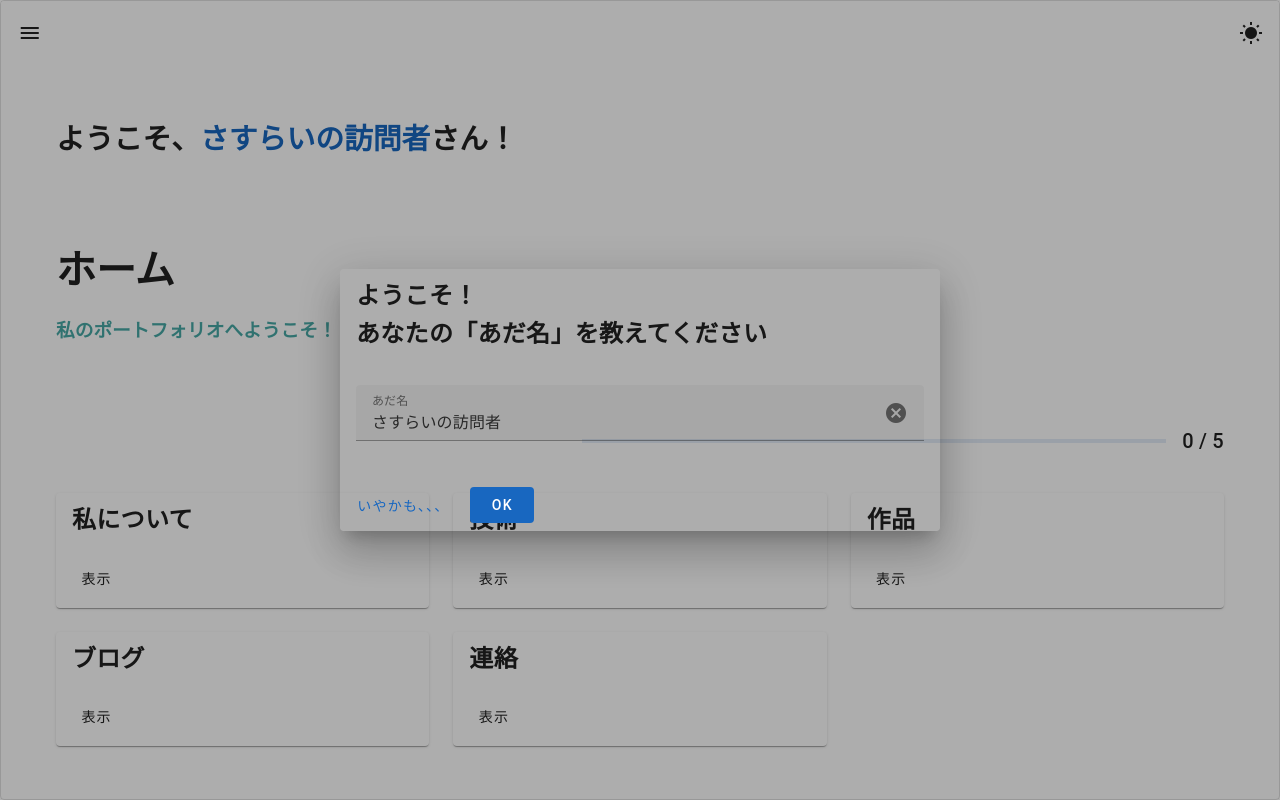
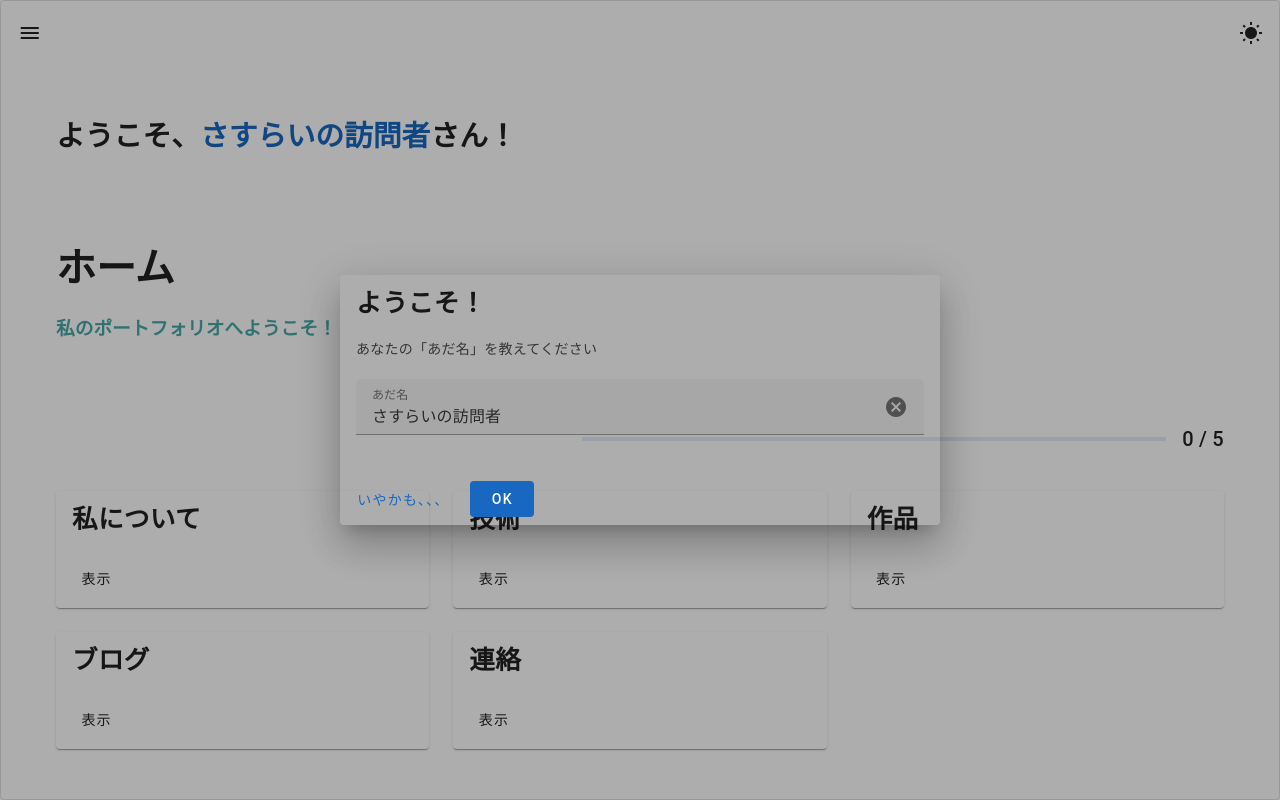
Before and after one commit to Kenokuda/my-portfolio, a Nuxt app in the folder my-portfolio/: page / in a window 1280 px wide. Built offline with nearby package versions, Linux system fonts and the light colour scheme.

Commit message:
add: /aboutページと最初のダイアログをスマホ対応 fix: ダイアログの外をクリックしてもダイアログが消えないようにする

```diff
--- a/my-portfolio/pages/about.vue
+++ b/my-portfolio/pages/about.vue
@@ -5,6 +5,37 @@
     :next-path="pagePath.SKILLS"
   >
     <!-- タイムライン -->
+    <v-container>
+      <div v-if="isMobile">
+        <!-- スマホ用タイムライン -->
+        <v-row>
+          <v-col
+            v-for="(event, index) in timelineEvents"
+            :key="index"
+            cols="12"
+          >
+            <!-- アイコン -->
+            <div v-if="index !== 0" class="d-flex justify-center mb-5">
+              <v-icon :color="event.color">mdi-arrow-down</v-icon>
+            </div>
+
+            <v-card class="mobile-timeline-card" outlined>
+              <v-card-title class="text-h6 font-weight-bold">
+                {{ event.date }}
+              </v-card-title>
+              <v-card-subtitle class="text-subtitle-1">
+                {{ event.title }}
+              </v-card-subtitle>
+              <v-card-text>
+                <p>{{ event.description }}</p>
+              </v-card-text>
+            </v-card>
+          </v-col>
+        </v-row>
+      </div>
+
+      <div v-else>
+        <!-- PC/タブレット用タイムライン -->
         <v-timeline>
           <v-timeline-item
             v-for="(event, index) in timelineEvents"
@@ -15,21 +46,24 @@
               <strong>{{ event.date }}</strong>
             </template>
             <v-card>
-          <v-card-title class="text-h5 font-weight-bold">{{
-            event.title
-          }}</v-card-title>
+              <v-card-title class="text-h5 font-weight-bold">
+                {{ event.title }}
+              </v-card-title>
               <v-card-text class="mt-5">{{ event.description }}</v-card-text>
             </v-card>
           </v-timeline-item>
         </v-timeline>
+      </div>
+    </v-container>
   </ContentsFrame>
 </template>
 
 <script setup lang="ts">
+import { ref, onMounted } from "vue";
 import ContentsFrame from "@/components/WireFrames/ContentsFrame.vue";
 import { pagePath } from "~/constants/path";
 
-/**--------タイムラインのイベントデータ------- */
+// タイムラインデータ
 const timelineEvents = [
   {
     date: "2000年",
@@ -88,10 +122,27 @@ const timelineEvents = [
     color: "secondary",
   },
 ];
+
+// スマホ判定
+const isMobile = ref(false);
+
+onMounted(() => {
+  const updateIsMobile = () => {
+    isMobile.value = window.innerWidth <= 768;
+  };
+
+  updateIsMobile();
+  window.addEventListener("resize", updateIsMobile);
+
+  // クリーンアップ
+  onUnmounted(() => {
+    window.removeEventListener("resize", updateIsMobile);
+  });
+});
 </script>
 
 <style lang="scss" scoped>
-// タイムラインのスタイル
+/* タイムラインのスタイル */
 .v-timeline {
   margin-bottom: 4rem;
 }
--- a/my-portfolio/pages/index.vue
+++ b/my-portfolio/pages/index.vue
@@ -46,18 +46,16 @@
     </v-row>
 
     <!-- お名前を聞くダイアログ -->
-    <v-dialog v-model="dialog" max-width="600px">
+    <v-dialog v-model="dialog" max-width="600px" persistent>
       <v-card>
-        <v-card-title
-          >ようこそ！<br />あなたの「あだ名」を教えてください</v-card-title
-        >
+        <v-card-title>ようこそ！</v-card-title
+        ><v-card-subtitle>あなたの「あだ名」を教えてください</v-card-subtitle>
 
         <v-form ref="form" v-model="formIsValid" @submit.prevent="onSubmit">
           <v-card-text>
             <v-text-field
               v-model="name"
               label="あだ名"
-              outlined
               clearable
               :rules="nameRules"
               maxlength="10"
@@ -223,7 +221,7 @@ onMounted(() => {
 // カードコンポーネントのタイトル
 .v-card-title {
   margin-bottom: 8px;
-  font-size: 1.5rem;
+  font-size: 1.6rem;
   font-weight: bold;
   color: rgb(var(--v-theme-onSurface));
 }
@@ -232,4 +230,20 @@ onMounted(() => {
 .your-name {
   color: rgb(var(--v-theme-primary));
 }
+
+// ダイアログのスタイル
+.v-dialog {
+  .v-card {
+    background-color: rgb(var(--v-theme-tertiaryContainer));
+  }
+
+  .v-card-subtitle {
+    opacity: 0.8;
+    color: rgb(var(--v-theme-onSurface));
+  }
+
+  .v-text-field {
+    margin-top: 0.15rem;
+  }
+}
 </style>
```
Lines whose indentation alone changed are shown as unchanged.
